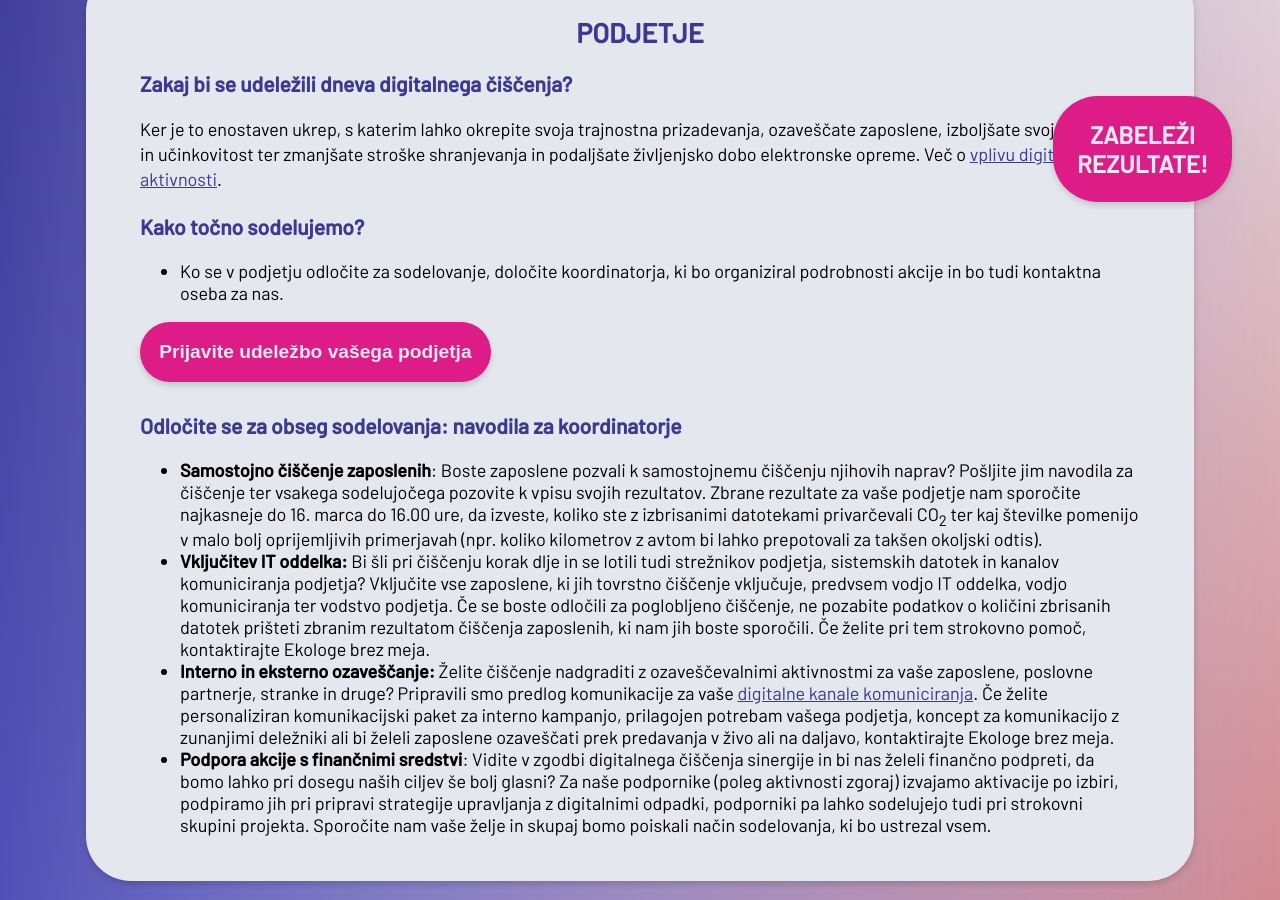
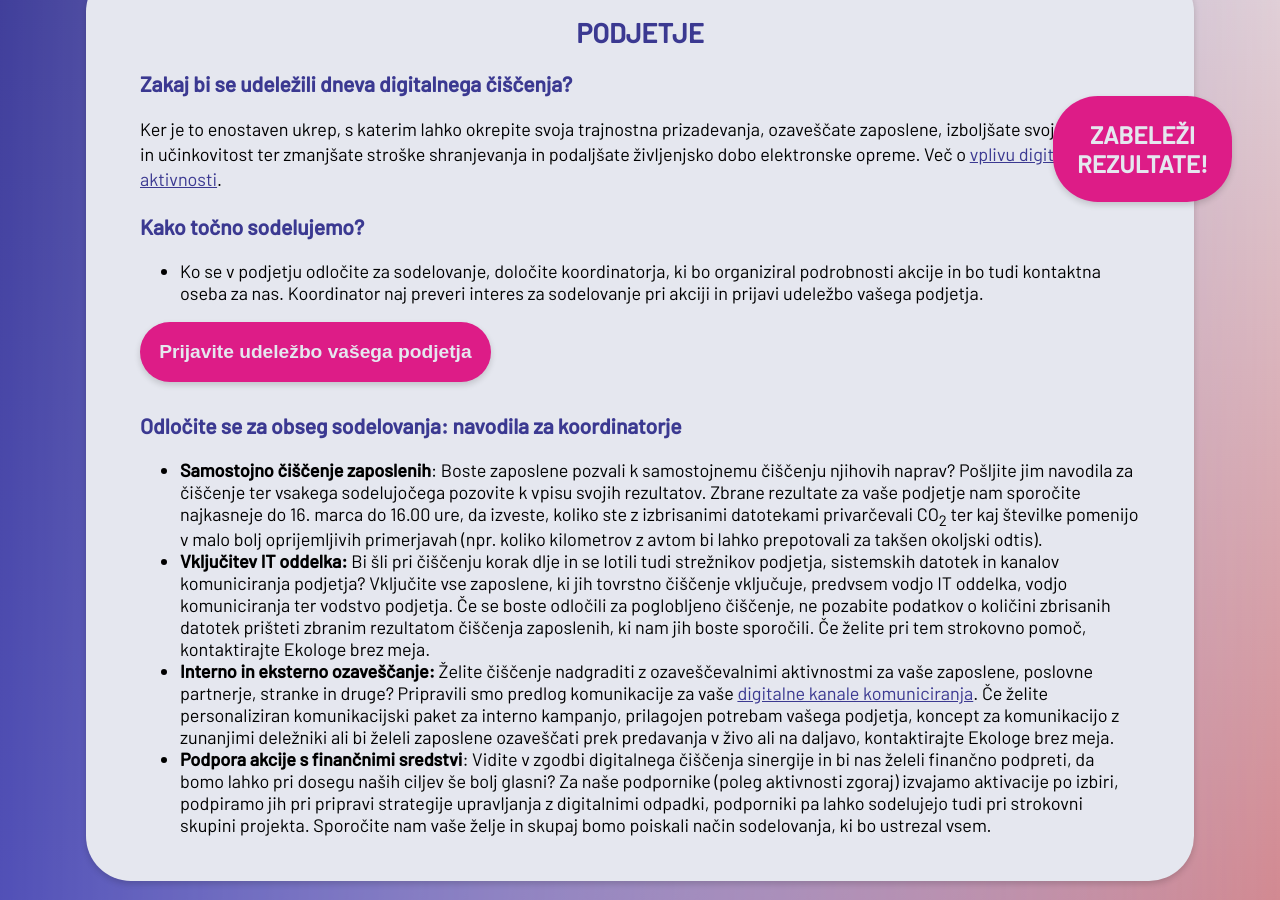
Before and after one commit to ewba/dcd-si, a Jekyll site: the page built from podjetje.md, in a window 1280 px wide and 900 px high, scrolled down 303 px. Built offline with Jekyll 4.4.1, drawn with Linux system fonts in a browser that asks for light colours.

Commit message:
Update podjetje.md

```diff
--- a/podjetje.md
+++ b/podjetje.md
@@ -11,7 +11,7 @@ co2: x
 Ker je to enostaven ukrep, s katerim lahko okrepite svoja trajnostna prizadevanja, ozaveščate zaposlene, izboljšate svoje procese in učinkovitost ter zmanjšate stroške shranjevanja in podaljšate življenjsko dobo elektronske opreme. Več o [vplivu digitalnih aktivnosti](https://ewba.github.io/dcd-si/o-akciji.html).
 
 ### Kako točno sodelujemo?
-- Ko se v podjetju odločite za sodelovanje, določite koordinatorja, ki bo organiziral podrobnosti akcije in bo tudi kontaktna oseba za nas.
+- Ko se v podjetju odločite za sodelovanje, določite koordinatorja, ki bo organiziral podrobnosti akcije in bo tudi kontaktna oseba za nas. Koordinator naj preveri interes za sodelovanje pri akciji in prijavi udeležbo vašega podjetja.
 
 <button>
 		<a href="https://docs.google.com/forms/d/e/1FAIpQLSfiXjBaKTUFIcxyFzyItF_W5thrnq_cFoCVBJF72FZeEIkLiQ/viewform">Prijavite udeležbo vašega podjetja</a>
```
